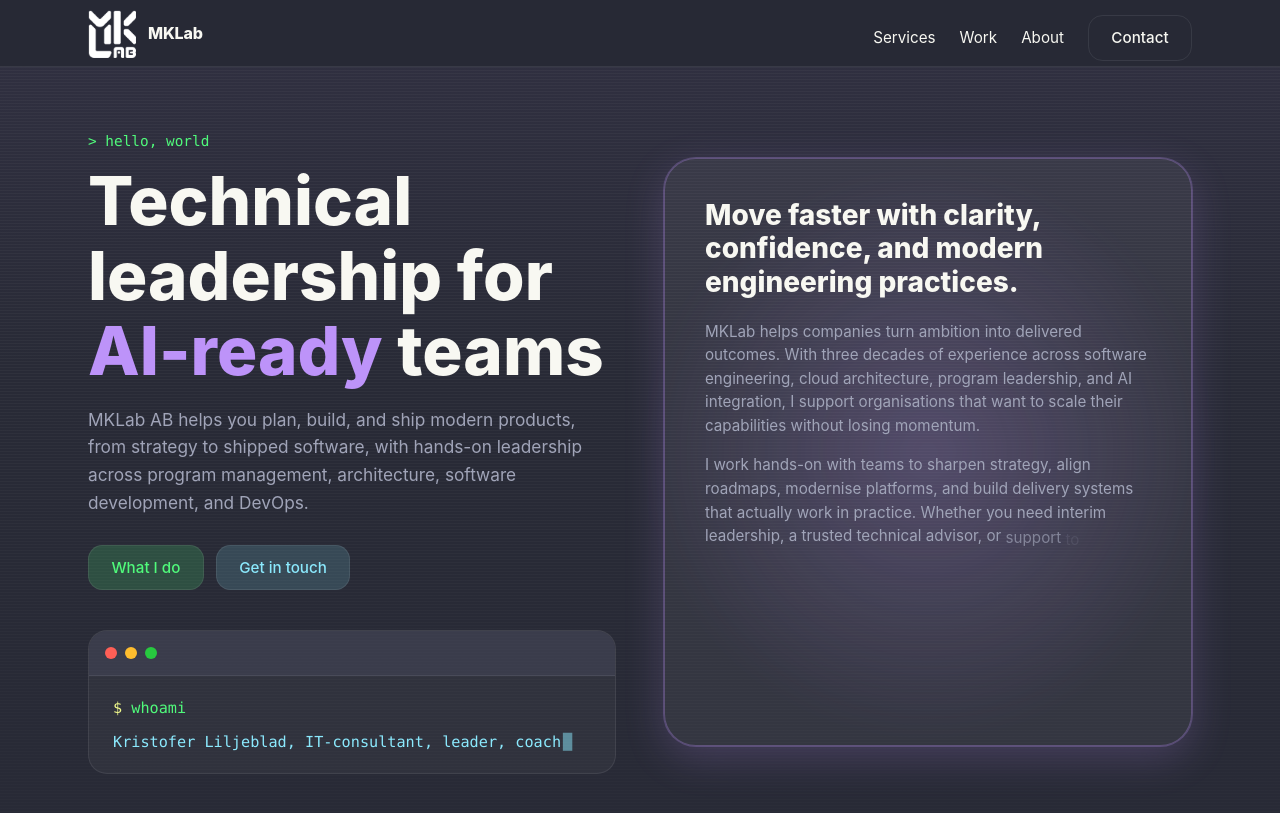
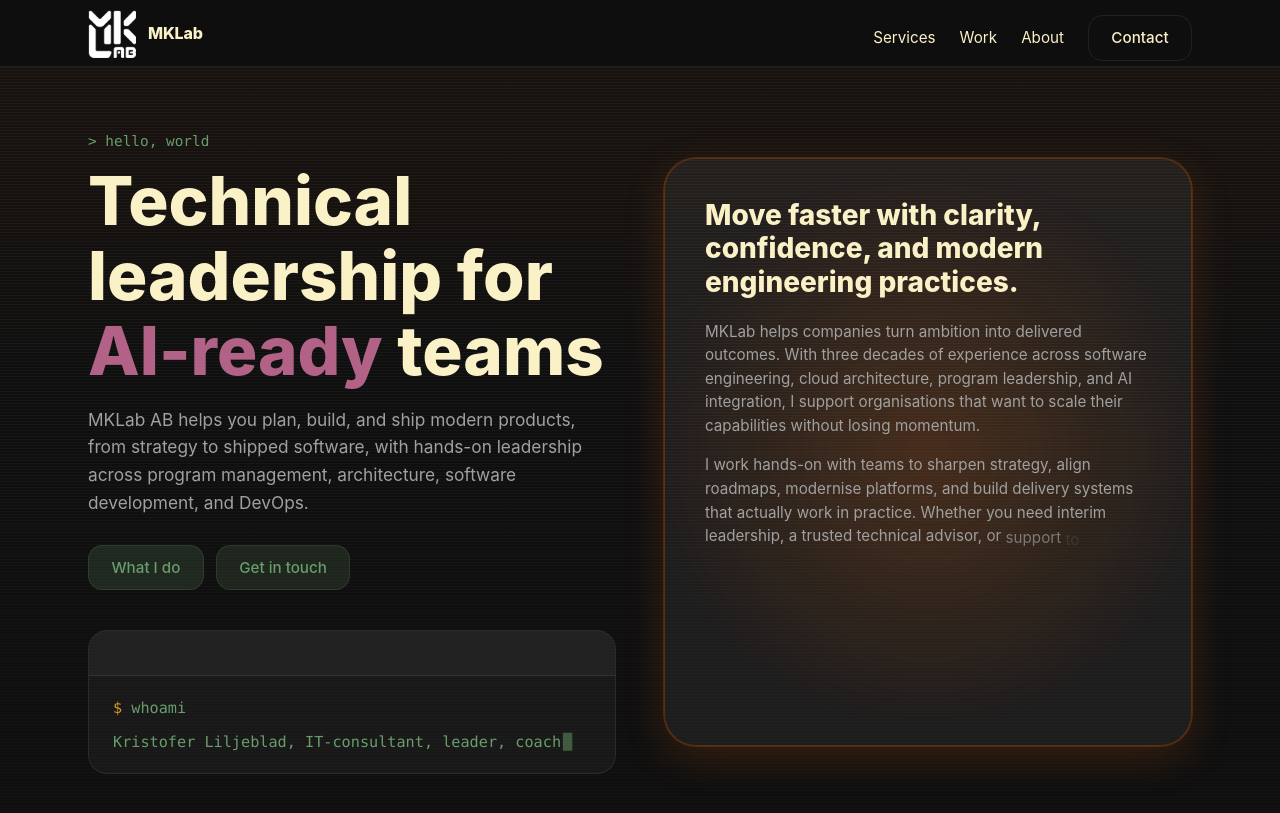
Before and after one commit to mklab-se/mklab-se.github.io, a Jekyll site: the page built from index.html, in a window 1280 px wide and 900 px high. Shown: the top 813 px of the window. Built offline with Jekyll 4.4.1, drawn with Linux system fonts in a browser that asks for light colours.

Commit message:
fix: Update color palette to Gruvbox-inspired theme and adjust related styles

```diff
--- a/assets/css/site.css
+++ b/assets/css/site.css
@@ -1,36 +1,42 @@
 /* MKLab Brand-Aligned Stylesheet */
 /* Typography: SF Pro (system) + Menlo (monospace) */
-/* Colors: Dracula-inspired terminal palette */
+/* Colors: Gruvbox-inspired terminal palette */
 /* Style: Glassmorphism with Apple-inspired rounded corners */
 
 :root {
   /* Primary Colors */
-  --color-bg: #282a36;           /* Terminal Dark */
-  --color-bg-alt: #21222c;       /* Terminal Shadow */
-  --color-text: #f8f8f2;         /* Terminal Light */
-  --color-muted: #a0a4b8;        /* Muted Gray - Dracula palette */
-  --color-selection: #44475a;    /* Selection */
+  --color-bg: #0f0f0f;           /* Near Black */
+  --color-bg-alt: #1a1a1a;       /* Dark Gray */
+  --color-text: #fbf1c7;         /* Gruvbox Cream */
+  --color-muted: #a0a0a0;        /* Light Gray */
+  --color-selection: #2a2a2a;    /* Charcoal */
 
-  /* Accent Colors */
-  --color-purple: #bd93f9;       /* Electric Purple */
-  --color-cyan: #8be9fd;         /* Cyber Cyan */
-  --color-pink: #ff79c6;         /* Neon Pink */
-  --color-green: #50fa7b;        /* Matrix Green */
-  --color-yellow: #f1fa8c;       /* Sunshine Yellow */
-  --color-red: #ff5555;          /* Alert Red */
-  --color-code-gray: #6272a4;    /* Code Gray - syntax comments */
+  /* Accent Colors (Gruvbox-inspired) */
+  --color-orange: #d65d0e;       /* Burnt Orange - Primary */
+  --color-aqua: #689d6a;         /* Gruvbox Aqua - Secondary */
+  --color-purple: #b16286;       /* Dusty Purple - Experimental */
+  --color-yellow: #d79921;       /* Golden Yellow - Warning */
+  --color-red: #cc241d;          /* Deep Red - Alert */
+  --color-code-gray: #665c54;    /* Gruvbox bg3 - Comments */
 
-  /* macOS Window Controls */
-  --macos-red: #ff5f56;
-  --macos-yellow: #ffbd2e;
-  --macos-green: #27c93f;
+  /* Semantic Aliases */
+  --color-primary: var(--color-orange);
+  --color-secondary: var(--color-aqua);
+  --color-warning: var(--color-yellow);
+  --color-experimental: var(--color-purple);
+  --color-danger: var(--color-red);
+
+  /* Legacy aliases for compatibility */
+  --color-cyan: var(--color-aqua);
+  --color-green: var(--color-aqua);
+  --color-pink: var(--color-purple);
 
   /* Glassmorphism Effects */
   --glass-bg: rgba(255, 255, 255, 0.04);
   --glass-border: rgba(255, 255, 255, 0.08);
-  --glass-hover-border: rgba(189, 147, 249, 0.4);
-  --shadow-neon: 0 0 0 1px rgba(189, 147, 249, 0.25), 0 12px 40px rgba(189, 147, 249, 0.2);
-  --shadow-glow: 0 8px 32px rgba(189, 147, 249, 0.15);
+  --glass-hover-border: rgba(214, 93, 14, 0.4);
+  --shadow-neon: 0 0 0 1px rgba(214, 93, 14, 0.25), 0 12px 40px rgba(214, 93, 14, 0.2);
+  --shadow-glow: 0 8px 32px rgba(214, 93, 14, 0.15);
 
   /* Layout */
   --max-width: 72rem;
@@ -87,7 +93,7 @@ a:focus {
 }
 
 a:visited {
-  color: rgba(139, 233, 253, 0.7);
+  color: rgba(104, 157, 106, 0.7);
 }
 
 img {
@@ -115,7 +121,7 @@ header.site-header {
   top: 0;
   z-index: 100;
   backdrop-filter: blur(12px);
-  background: rgba(40, 42, 54, 0.82);
+  background: rgba(15, 15, 15, 0.82);
   border-bottom: 1px solid var(--glass-border);
 }
 
@@ -171,8 +177,8 @@ header.site-header {
   padding: 0.6rem 1.4rem;
   border-radius: var(--radius-sm);
   border: 1px solid var(--glass-border);
-  background: rgba(189, 147, 249, 0.16);
-  color: var(--color-purple);
+  background: rgba(214, 93, 14, 0.16);
+  color: var(--color-orange);
   font-family: var(--font-sans);
   font-size: 0.95rem;
   font-weight: 500;
@@ -184,25 +190,25 @@ header.site-header {
   color: var(--color-text);
   transform: translateY(-1px);
   border-color: rgba(255, 255, 255, 0.18);
-  box-shadow: 0 0 20px 2px rgba(189, 147, 249, 0.3);
+  box-shadow: 0 0 20px 2px rgba(214, 93, 14, 0.3);
 }
 
 .btn--cyan {
-  background: rgba(139, 233, 253, 0.16);
+  background: rgba(104, 157, 106, 0.16);
   color: var(--color-cyan);
 }
 
 .btn--cyan:hover {
-  box-shadow: 0 0 20px 2px rgba(139, 233, 253, 0.3);
+  box-shadow: 0 0 20px 2px rgba(104, 157, 106, 0.3);
 }
 
 .btn--green {
-  background: rgba(80, 250, 123, 0.18);
+  background: rgba(104, 157, 106, 0.18);
   color: var(--color-green);
 }
 
 .btn--green:hover {
-  box-shadow: 0 0 20px 2px rgba(80, 250, 123, 0.3);
+  box-shadow: 0 0 20px 2px rgba(104, 157, 106, 0.3);
 }
 
 .btn--outline {
@@ -236,7 +242,7 @@ header.site-header {
   position: absolute;
   inset: 0;
   pointer-events: none;
-  background: linear-gradient(180deg, rgba(189, 147, 249, 0.05), transparent 40%, rgba(40, 42, 54, 0.6) 90%);
+  background: linear-gradient(180deg, rgba(214, 93, 14, 0.05), transparent 40%, rgba(15, 15, 15, 0.6) 90%);
 }
 
 .hero__content {
@@ -288,7 +294,7 @@ header.site-header {
   align-items: center;
   gap: var(--space-sm);
   padding: var(--space-md);
-  background: rgba(68, 71, 90, 0.5);
+  background: rgba(42, 42, 42, 0.5);
   border-bottom: 1px solid var(--glass-border);
 }
 
@@ -345,7 +351,7 @@ header.site-header {
   content: '';
   position: absolute;
   inset: -12%;
-  background: radial-gradient(circle at center, rgba(189, 147, 249, 0.32), transparent 60%);
+  background: radial-gradient(circle at center, rgba(214, 93, 14, 0.32), transparent 60%);
   filter: blur(12px);
   opacity: 0.7;
 }
@@ -354,7 +360,7 @@ header.site-header {
 .hero__card {
   position: relative;
   background: rgba(255, 255, 255, 0.06);
-  border: 1px solid rgba(189, 147, 249, 0.3);
+  border: 1px solid rgba(214, 93, 14, 0.3);
   border-radius: var(--radius-xl);
   padding: 2.5rem;
   box-shadow: var(--shadow-neon);
@@ -547,7 +553,7 @@ footer.site-footer {
   align-items: center;
   padding: 0.25rem 0.6rem;
   border-radius: 999px;
-  background: rgba(139, 233, 253, 0.16);
+  background: rgba(104, 157, 106, 0.16);
   font-size: 0.75rem;
   font-family: var(--font-mono);
   letter-spacing: 0.08em;
@@ -558,7 +564,7 @@ footer.site-footer {
   margin-block: 4rem;
   border: 0;
   height: 1px;
-  background: linear-gradient(90deg, transparent, rgba(189, 147, 249, 0.5), transparent);
+  background: linear-gradient(90deg, transparent, rgba(214, 93, 14, 0.5), transparent);
 }
 
 /* Page Layout */
```
